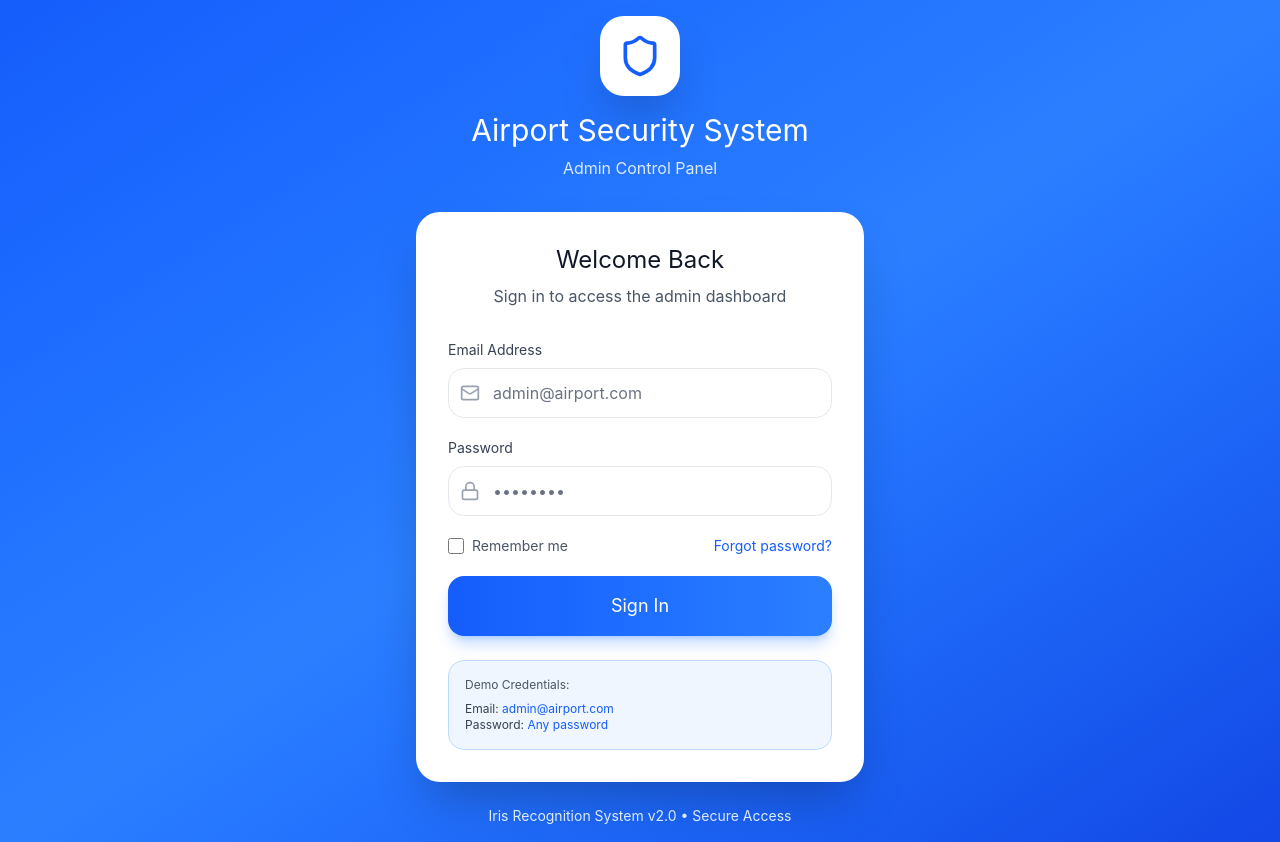
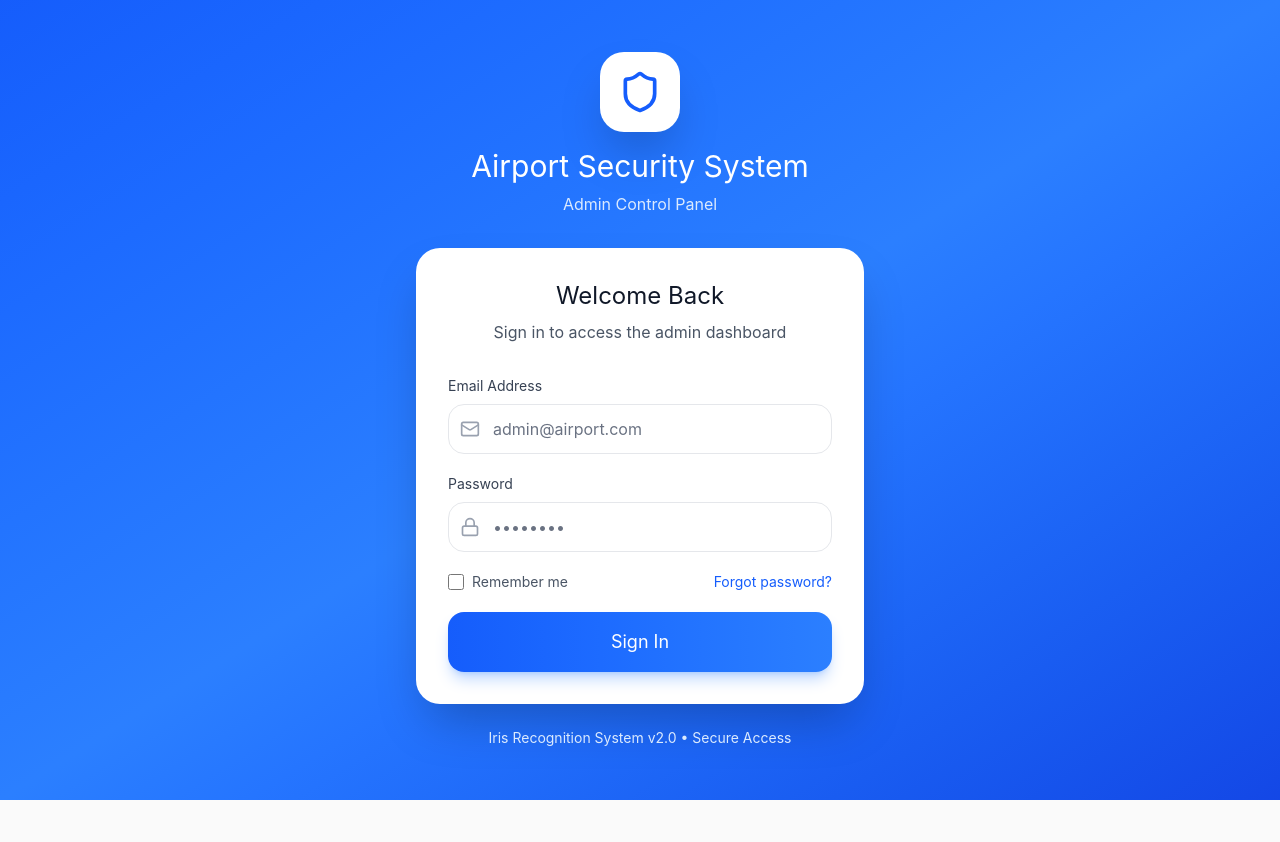
Before and after one commit to MohamedOsama5113/Airport-System, a React (Vite) app: page / in a window 1280 px wide. After the commit the page ends 800 px from the top, so only its background shows below. Built offline with nearby package versions, Linux system fonts and the light colour scheme.

Commit message:
fix: remove demo credentials section from AdminLogin component

```diff
--- a/src/components/AdminLogin.tsx
+++ b/src/components/AdminLogin.tsx
@@ -94,13 +94,6 @@ export function AdminLogin() {
               Sign In
             </button>
           </form>
-
-          {/* Demo Credentials */}
-          <div className="mt-5 sm:mt-6 p-4 bg-blue-50 border border-blue-200 rounded-xl">
-            <p className="text-xs text-gray-600 mb-2">Demo Credentials:</p>
-            <p className="text-xs text-gray-700">Email: <span className="text-blue-600">admin@airport.com</span></p>
-            <p className="text-xs text-gray-700">Password: <span className="text-blue-600">Any password</span></p>
-          </div>
         </div>
 
         {/* Footer */}
```
